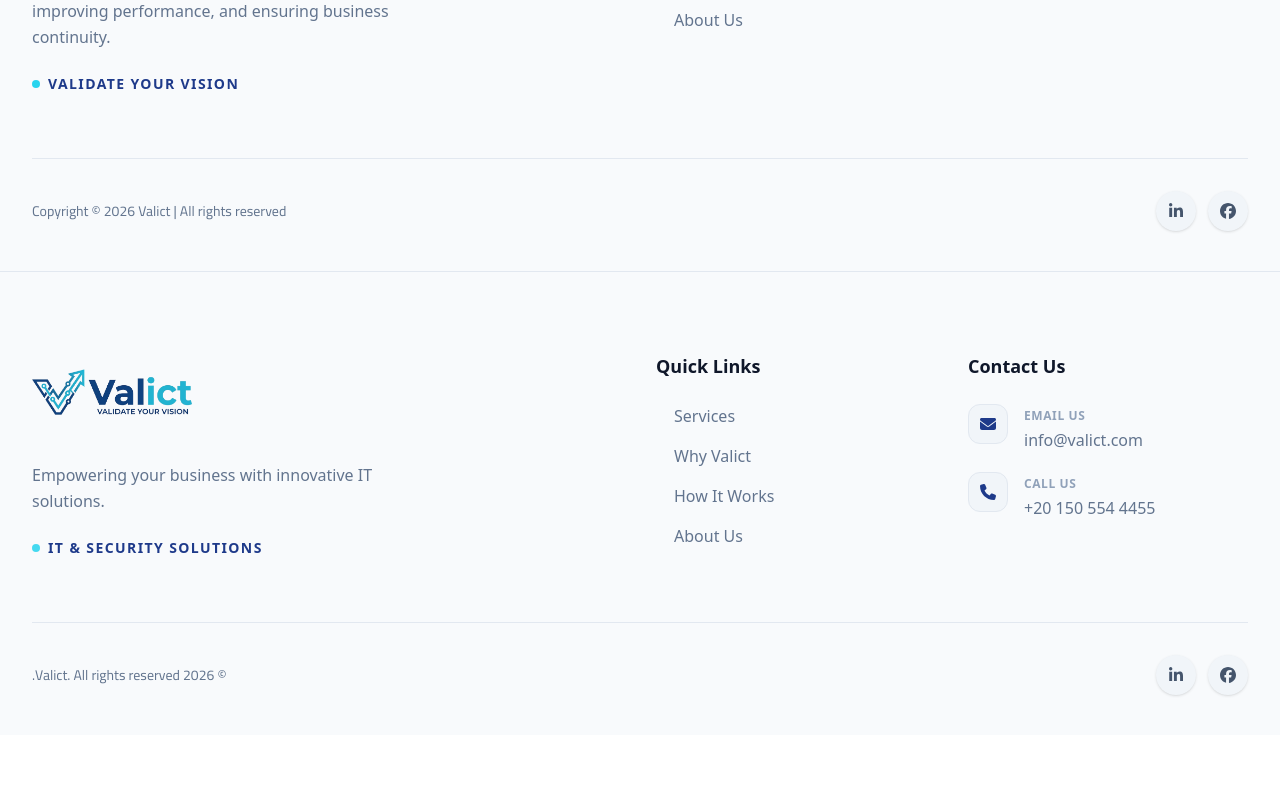
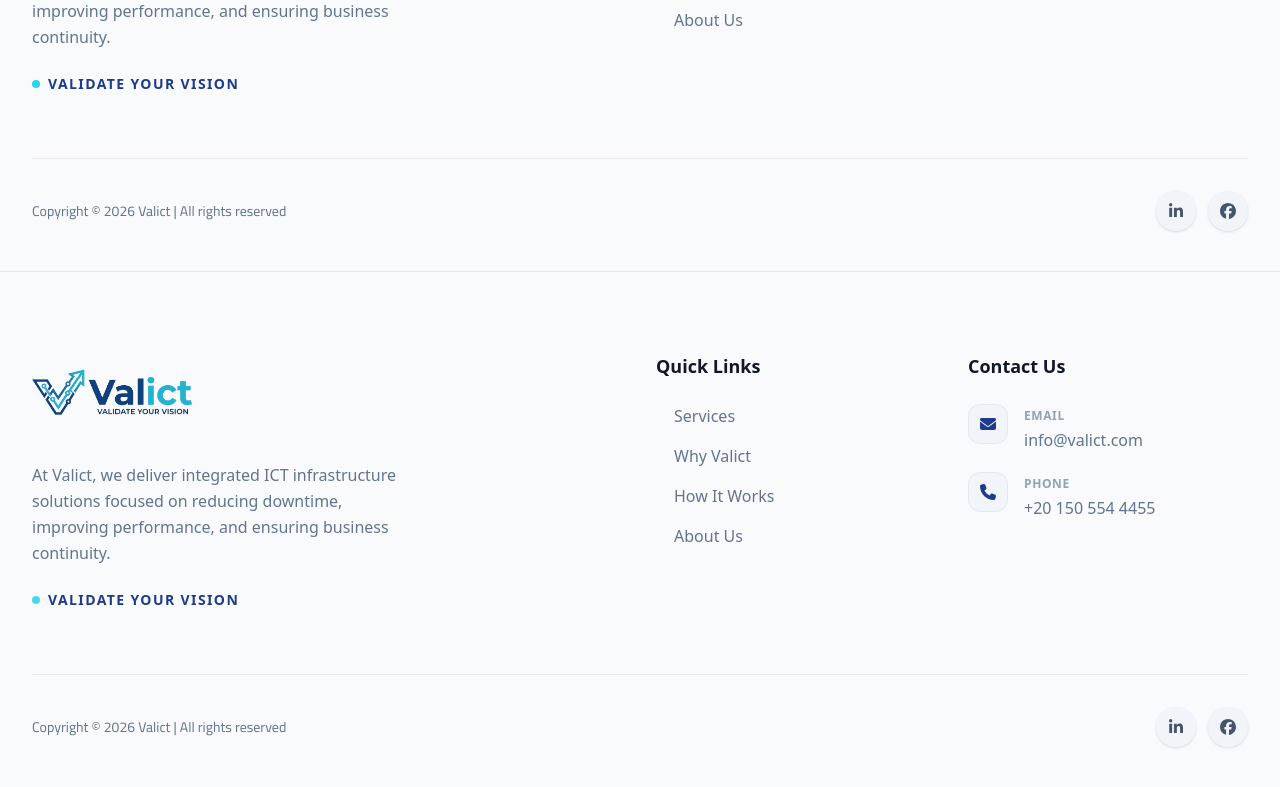
Before and after one commit to Tarek-Ali0/Valict, a Next.js app: page /en in a window 1280 px wide. Shown: the part 4599-5386 px from the top of the page. Before the commit the page ends 5334 px from the top, so only its background shows below. Built offline with nearby package versions, Linux system fonts and the light colour scheme.

Commit message:
Enhance layout with language support for footer
Updated layout to include language-specific footer and translation.

```diff
--- a/src/app/[lang]/layout.tsx
+++ b/src/app/[lang]/layout.tsx
@@ -2,7 +2,8 @@ import type { Metadata } from "next";
 import { Cairo, Geist } from "next/font/google";
 import "@/app/globals.css";
 import { ThemeProvider } from "@/components/ThemeProvider";
-import { Footer } from "@/components/Footer"; // 1. استيراد الفوتر
+import { Footer } from "@/components/Footer";
+import { getDictionary } from "@/lib/dictionaries";
 import { cn } from "@/lib/utils";
 
 const cairo = Cairo({ subsets: ["arabic"], variable: "--font-cairo" });
@@ -55,10 +56,14 @@ export default async function RootLayout({
   params: Promise<{ lang: string }>;
 }) {
   const resolvedParams = await params;
-  const dir = resolvedParams.lang === "ar" ? "rtl" : "ltr";
+  const lang = resolvedParams.lang;
+  const dir = lang === "ar" ? "rtl" : "ltr";
+
+  // جلب الترجمة وتمريرها للفوتر لتجنب أي أخطاء أثناء الـ Build
+  const dict = await getDictionary(lang as "en" | "ar");
 
   return (
-    <html lang={resolvedParams.lang} dir={dir} suppressHydrationWarning={true}>
+    <html lang={lang} dir={dir} suppressHydrationWarning={true}>
       <body
         suppressHydrationWarning={true}
         className={cn(
@@ -74,7 +79,7 @@ export default async function RootLayout({
           disableTransitionOnChange
         >
           {children}
-          <Footer /> {/* 2. وضع الفوتر هنا عشان يظهر في كل الصفحات تلقائياً */}
+          <Footer lang={lang} dict={dict} />
         </ThemeProvider>
       </body>
     </html>
```
